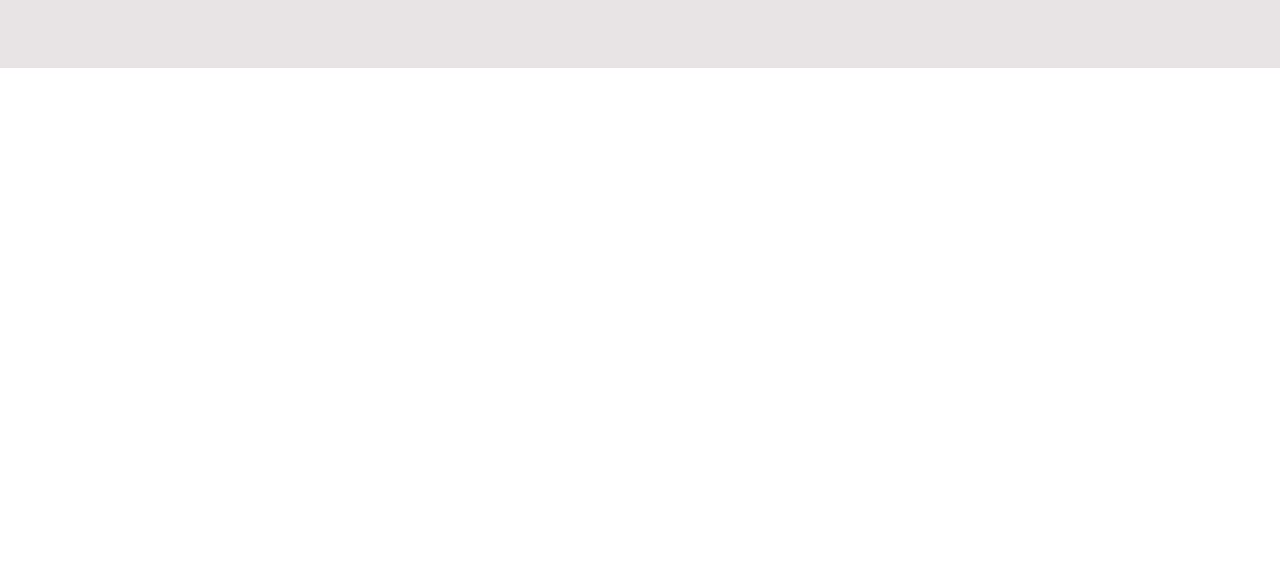
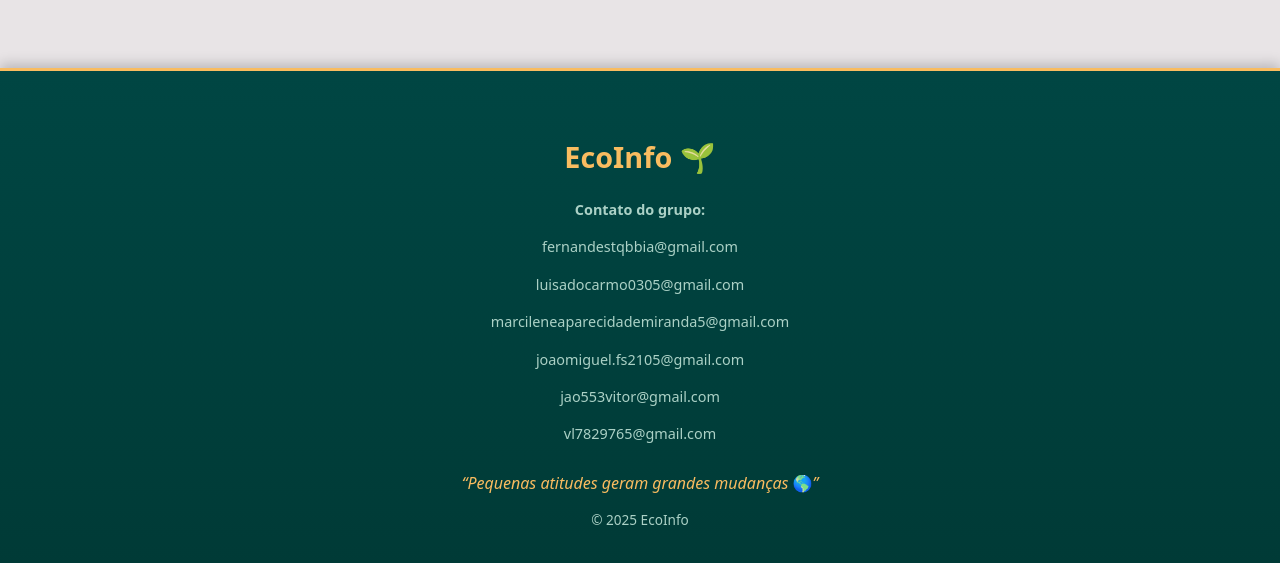
Before and after one commit to Jaoviturx/projeto-final-m5, a React (Vite) app: page / in a window 1280 px wide. Shown: the part 2443-3006 px from the top of the page. Before the commit the page ends 2511 px from the top, so only its background shows below. Built offline with nearby package versions, Linux system fonts and the light colour scheme; no server answers.

Commit message:
parte footer

```diff
--- a/src/App.jsx
+++ b/src/App.jsx
@@ -1,7 +1,9 @@
 import Clima from "./components/Clima/Clima.jsx";
 import Menu from "./components/Menu/Menu.jsx";
 import Desmatamento from "./components/Desmatamento/Desmatamento.jsx";
+import Footer from "./components/Footer/Footer.jsx";
 import Banner from "./components/Banner/Banner.jsx";
+
 function App() {
   return (
     <div>
@@ -9,6 +11,7 @@ function App() {
       <Banner />
       <Clima />
       <Desmatamento />
+      <Footer />
     </div>
   );
 }
--- a/src/components/Footer/Footer.jsx
+++ b/src/components/Footer/Footer.jsx
@@ -0,0 +1,31 @@
+import styles from "./Footer.module.css";
+
+function Footer() {
+  return (
+    <footer className={styles.footer}>
+      <div className={styles.container}>
+        <h2 className={styles.logo}>EcoInfo 🌱</h2>
+
+        <div className={styles.contacts}>
+          <p><strong>Contato do grupo:</strong></p>
+          <p>fernandestqbbia@gmail.com</p>
+          <p>luisadocarmo0305@gmail.com</p>
+          <p>marcileneaparecidademiranda5@gmail.com</p>
+          <p>joaomiguel.fs2105@gmail.com</p>
+          <p>jao553vitor@gmail.com</p>
+          <p>vl7829765@gmail.com</p>
+        </div>
+
+        <p className={styles.phrase}>
+          “Pequenas atitudes geram grandes mudanças 🌎”
+        </p>
+
+        <p className={styles.copy}>
+          © 2025 EcoInfo
+        </p>
+      </div>
+    </footer>
+  );
+}
+
+export default Footer;
--- a/src/components/Footer/Footer.module.css
+++ b/src/components/Footer/Footer.module.css
@@ -0,0 +1,58 @@
+:root {
+  --corPrincipal: #004643;
+  --corSecundaria: #f9bc60;
+  --corTerciaria: #abd1c6;
+  --corBase: #e8e4e6;
+  --corDestaque: #06d6a0;
+}
+
+.footer {
+  background: linear-gradient(180deg, var(--corPrincipal), #003a36);
+  color: var(--corBase);
+  padding: 40px 20px;
+  text-align: center;
+  border-top: 3px solid var(--corSecundaria);
+  box-shadow: 0 -4px 12px rgba(0, 0, 0, 0.2);
+}
+
+.container {
+  max-width: 1000px;
+  margin: 0 auto;
+}
+
+.logo {
+  font-size: 1.8rem;
+  color: var(--corSecundaria);
+  font-weight: 700;
+  margin-bottom: 20px;
+}
+
+.contacts {
+  font-size: 0.9rem;
+  color: var(--corTerciaria);
+  margin-bottom: 25px;
+  line-height: 1.6;
+}
+
+.phrase {
+  font-style: italic;
+  color: var(--corSecundaria);
+  margin-bottom: 15px;
+  font-size: 1rem;
+}
+
+.copy {
+  font-size: 0.85rem;
+  color: var(--corTerciaria);
+}
+
+/* Responsivo */
+@media (max-width: 600px) {
+  .contacts {
+    font-size: 0.8rem;
+  }
+
+  .logo {
+    font-size: 1.5rem;
+  }
+}
```
